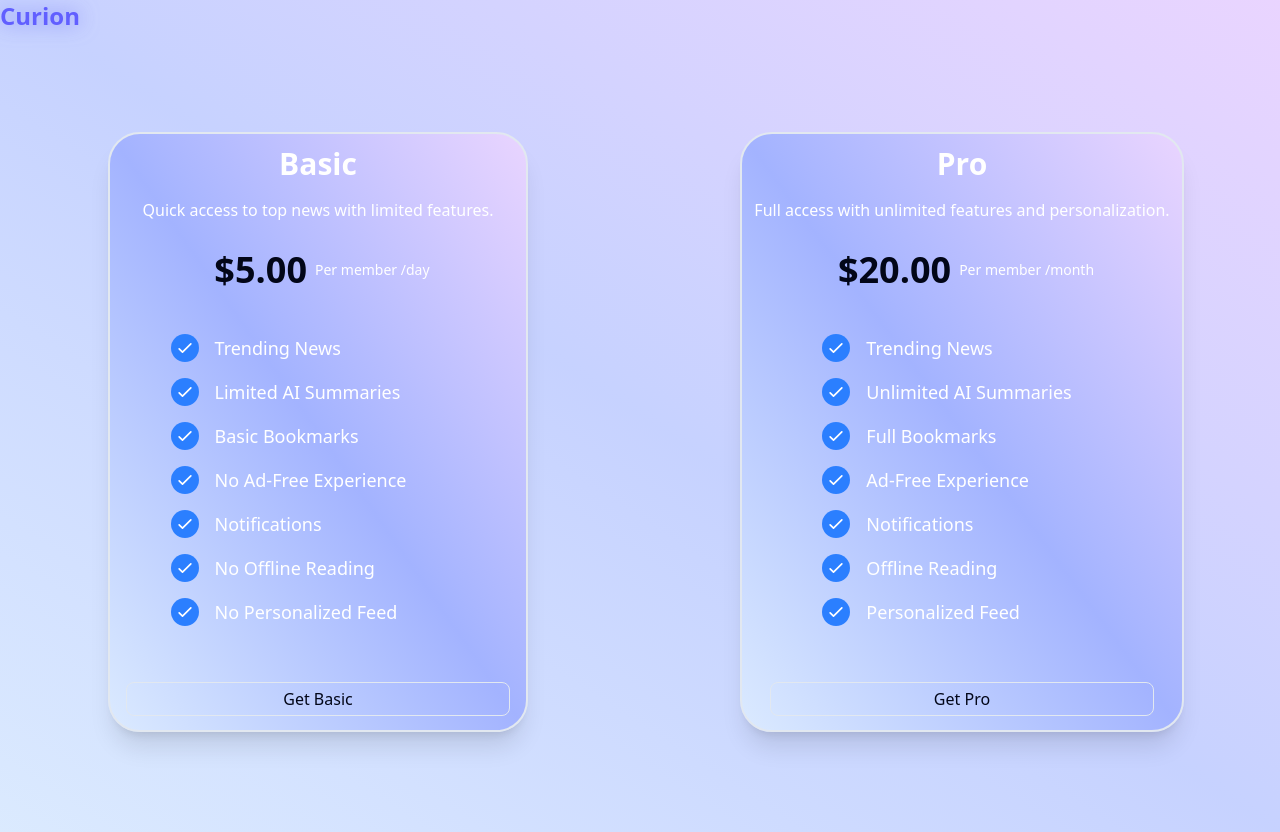
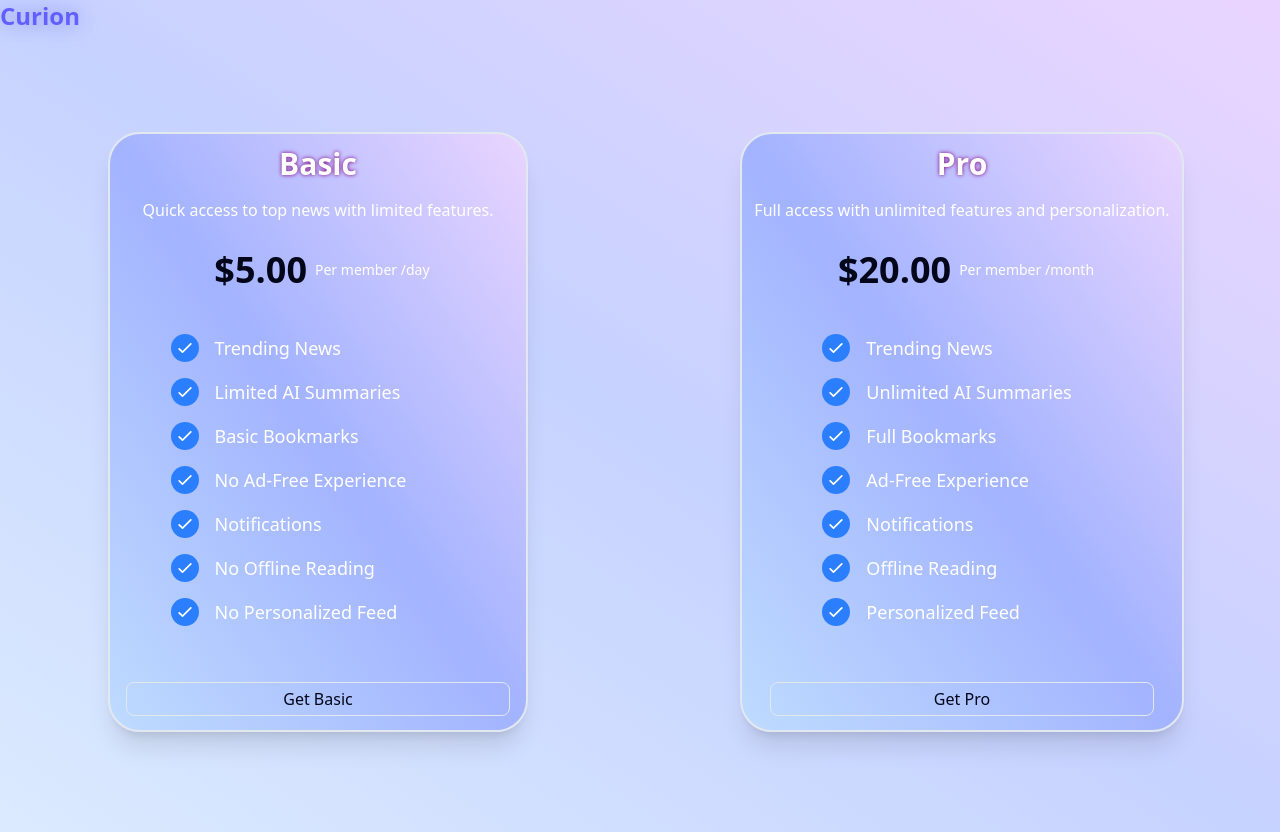
Before and after one commit to ojasvasurawat/NewsAggregatorFrontend, a React (Vite) app: page /pricing in a window 1280 px wide. Built offline with nearby package versions, Linux system fonts and the light colour scheme.

Commit message:
add drop shadow in heading of pricing card

```diff
--- a/src/Pages/Pricing.jsx
+++ b/src/Pages/Pricing.jsx
@@ -36,17 +36,17 @@ export default function Pricing() {
 
 
         <div className="min-h-screen w-full bg-gradient-to-tr from-blue-100 via-indigo-200 to-purple-200">
-        <NavLink to="/Signup" className="text-2xl font-bold text-indigo-500 drop-shadow-[0_0_10px_rgba(99,102,241,0.7)] hover:text-indigo-400 transition">Curion</NavLink>
+        <NavLink to="/home" className="text-2xl font-bold text-indigo-500 drop-shadow-[0_0_10px_rgba(99,102,241,0.7)] hover:text-indigo-400 transition">Curion</NavLink>
         <div className="min-h-screen flex items-center justify-center">
         <div className="grid sm:grid-cols-1 md:grid-cols-2 gap-50 ">
             {/* <PriceCard
             text1={"Stay Informed With BLIp"}
             text2 ={"Unlock premium features and stay ahead of the curve. Subscribe now and get exclusive AI-powered insights with real-time updates."}
             /> */}
-            <section  className=" m-3 p-3 hover:scale-101 shadow-xl border-2 rounded-4xl max-w-md md:h-150 justify-items-center justify-self-center bg-gradient-to-tr from-blue-100 via-indigo-300 to-purple-200">
+            <section  className=" m-3 p-3 hover:scale-103 shadow-xl border-2 rounded-4xl max-w-md md:h-150 justify-items-center justify-self-center bg-gradient-to-tr from-blue-200 via-indigo-300 to-purple-200 duration-200">
               <div class="product">
                 <div class="description">
-                  <h3 className="text-white text-3xl font-bold flex justify-center mb-4">Basic</h3>
+                  <h3 className="text-white text-3xl font-bold flex justify-center mb-4 drop-shadow-[0_0_2px_purple]">Basic</h3>
                   <h2 className="mb-5 text-white">Quick access to top news with limited features.</h2>
                   <h5 className="flex justify-center mb-7">
                     <span className="font-bold text-4xl p-2">$5.00</span>
@@ -97,10 +97,10 @@ export default function Pricing() {
 
 
 
-            <section  className=" m-3 p-3 hover:scale-101 border-2 shadow-xl rounded-4xl max-w-md mx-auto md:h-150 justify-items-center justify-self-center bg-gradient-to-tr from-blue-100 via-indigo-300 to-purple-200">
+            <section  className=" m-3 p-3 hover:scale-103 border-2 shadow-xl rounded-4xl max-w-md mx-auto md:h-150 justify-items-center justify-self-center bg-gradient-to-tr from-blue-200 via-indigo-300 to-purple-200 duration-200">
               <div class="product">
                 <div class="description">
-                  <h3 className="text-white text-3xl font-bold flex justify-center mb-4">Pro</h3>
+                  <h3 className="text-white text-3xl font-bold flex justify-center mb-4 drop-shadow-[0_0_2px_purple]">Pro</h3>
                   <h2 className="mb-5 text-white">Full access with unlimited features and personalization.</h2>
                   <h5 className="flex justify-center mb-7">
                     <span className="font-bold text-4xl p-2">$20.00</span>
```
